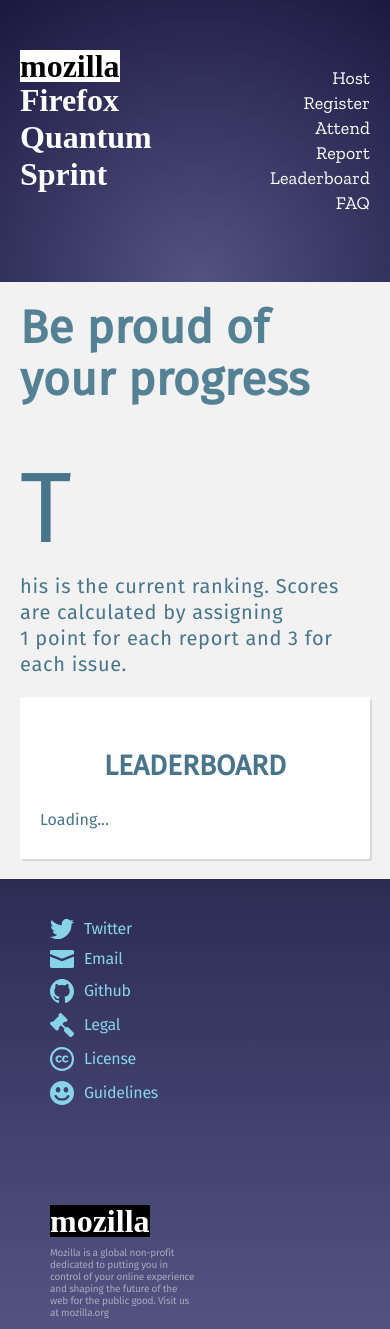
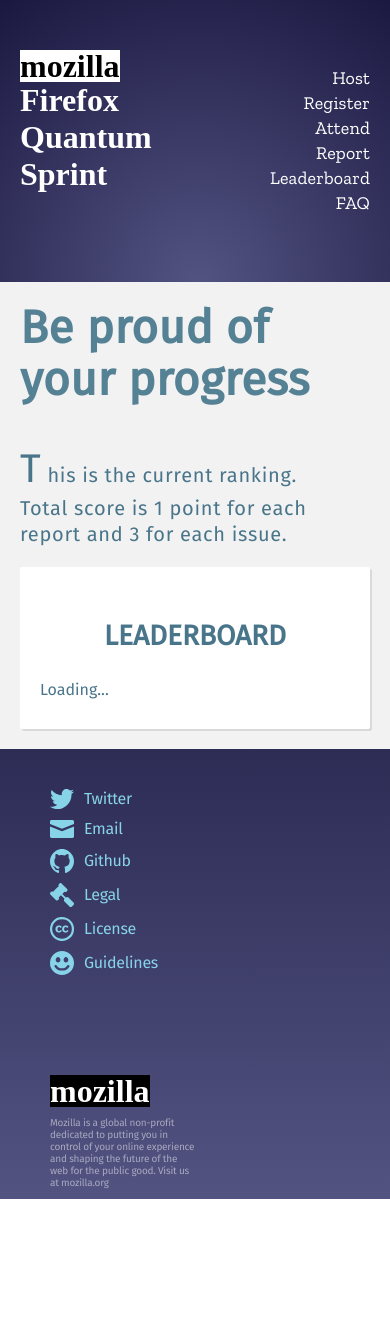
Before and after one commit to mozilla/firefox57-sprint, a Jekyll site: the page built from _articles/leaderboard.md, in a window 390 px wide. Built offline with Jekyll 4.4.1, drawn with Linux system fonts in a browser that asks for light colours; some web fonts are replaced; after the commit the page ends 1199 px from its top, so only the background shows below that.

Commit message:
Fix capitalize on mobile

```diff
--- a/_articles/leaderboard.md
+++ b/_articles/leaderboard.md
@@ -8,7 +8,7 @@
 <h2>
   <span class="capitalize">T</span>
   <span class="capitalize-content">
-    his is the current ranking. Scores are calculated by assigning<br />1 point for each report and 3 for each issue.
+    his is the current ranking. <br />Total score is 1 point for each report and 3 for each issue.
   </span>
 </h2>
 
--- a/css/main.css
+++ b/css/main.css
@@ -935,6 +935,17 @@
   display: inline-block;
 }
 
+@media all and (max-width: 768px) {
+  .capitalize {
+    font-size: 40px;
+    padding-right: 0;
+  }
+
+  .capitalize-content {
+    display: inline;
+  }
+}
+
 h3.content-title {
   font-size: 28px;
   text-align: center;
```
